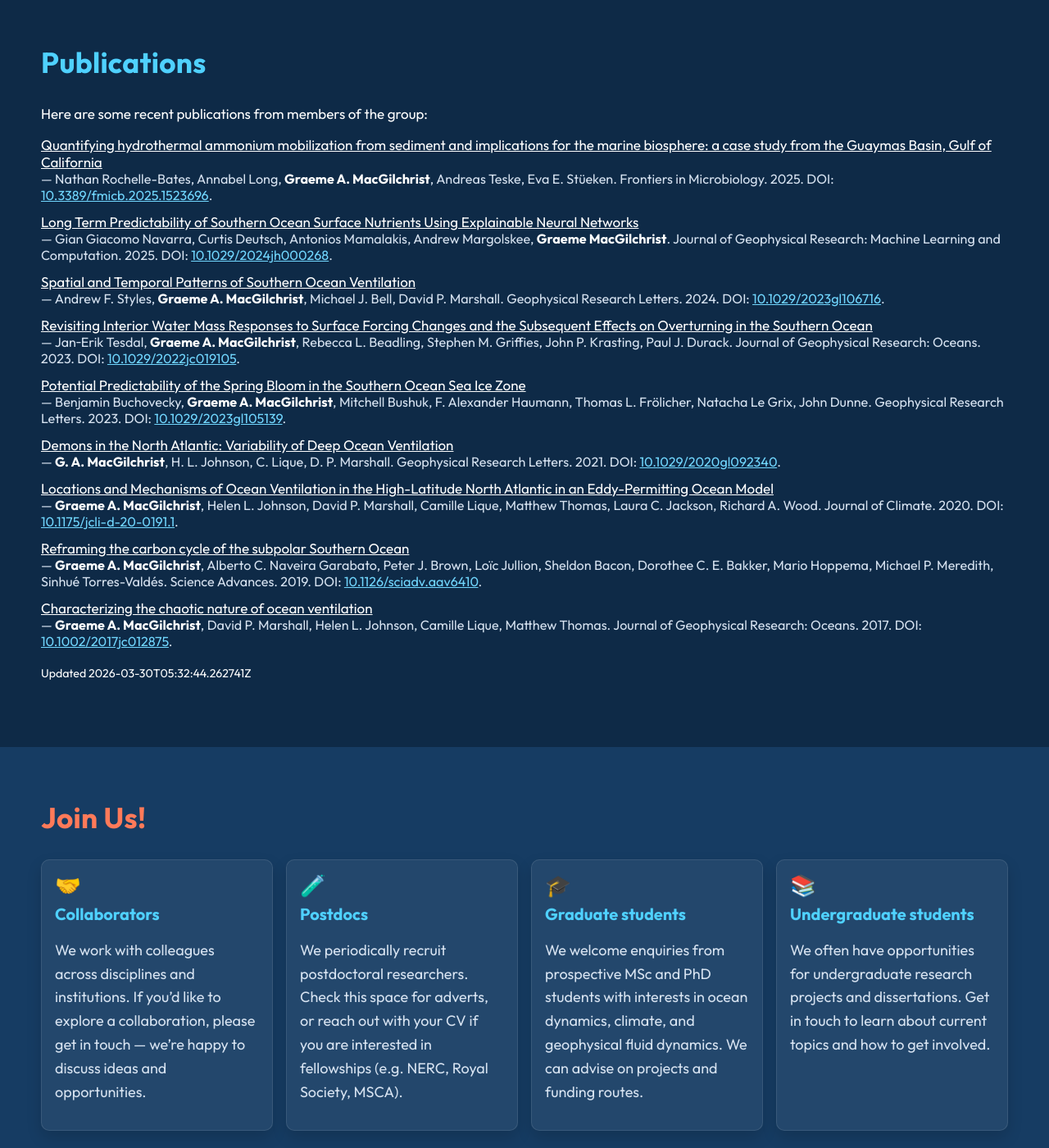
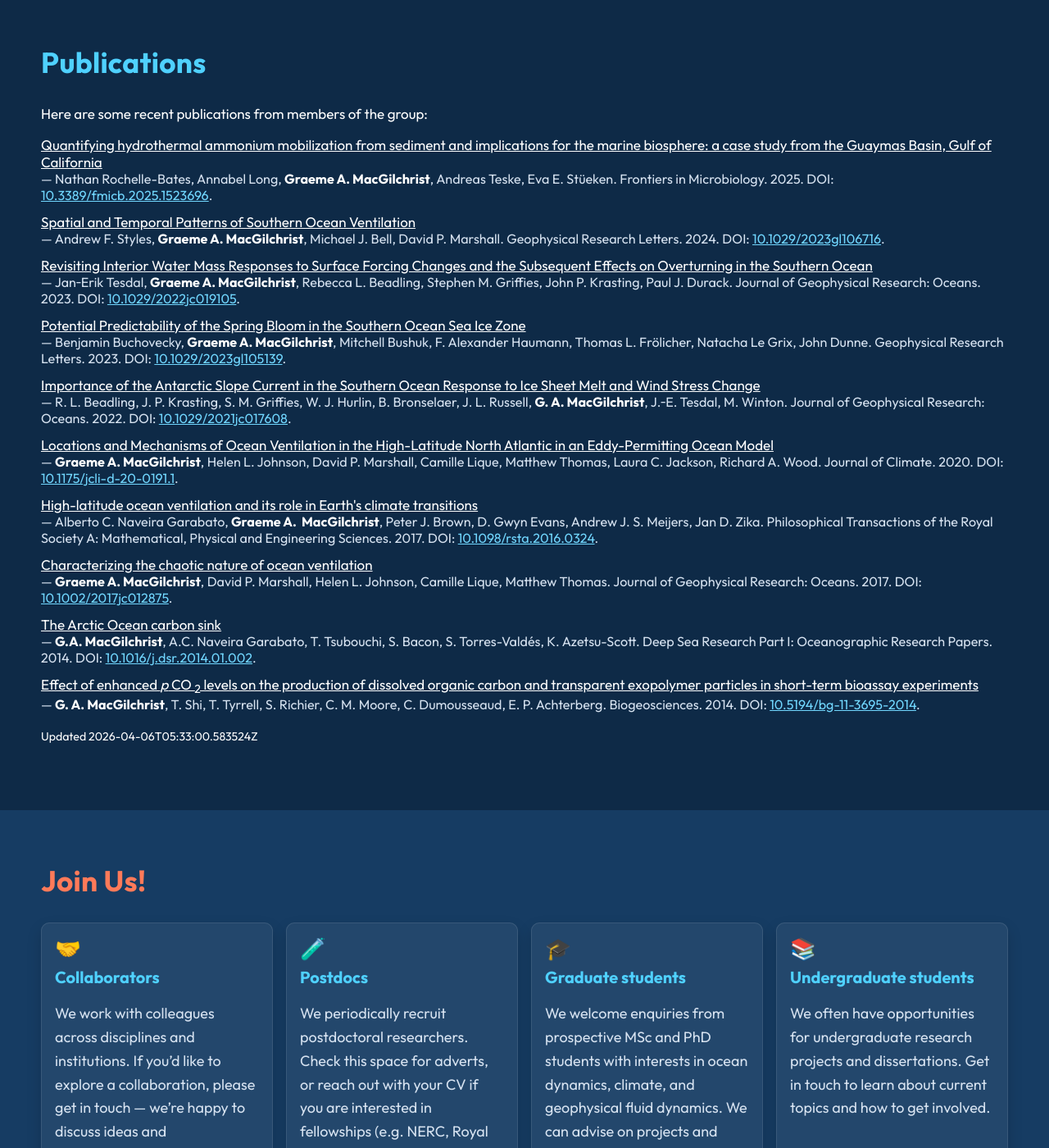
Before and after one commit to ODyn-StAndrews/ODyn-StAndrews.github.io, a Jekyll site: the page built from index.html, in a window 1280 px wide and 1400 px high, scrolled down 4964 px. Shown: the whole window at 82% size. Built offline with Jekyll 4.4.1, drawn with Linux system fonts in a browser that asks for light colours.

Commit message:
chore: update publications data

```diff
--- a/_data/publications.json
+++ b/_data/publications.json
@@ -1,6 +1,6 @@
 {
-  "generated_at": "2026-03-30T05:32:44.262741Z",
-  "count": 9,
+  "generated_at": "2026-04-06T05:33:00.583524Z",
+  "count": 10,
   "items": [
     {
       "title": "Quantifying hydrothermal ammonium mobilization from sediment and implications for the marine biosphere: a case study from the Guaymas Basin, Gulf of California",
@@ -16,22 +16,6 @@
       "year": 2025,
       "doi": "10.3389/fmicb.2025.1523696",
       "url": "https://doi.org/10.3389/fmicb.2025.1523696",
-      "type": "journal-article"
-    },
-    {
-      "title": "Long Term Predictability of Southern Ocean Surface Nutrients Using Explainable Neural Networks",
-      "authors": "Gian Giacomo Navarra, Curtis Deutsch, Antonios Mamalakis, Andrew Margolskee, Graeme MacGilchrist",
-      "authors_list": [
-        "Gian Giacomo Navarra",
-        "Curtis Deutsch",
-        "Antonios Mamalakis",
-        "Andrew Margolskee",
-        "Graeme MacGilchrist"
-      ],
-      "venue": "Journal of Geophysical Research: Machine Learning and Computation",
-      "year": 2025,
-      "doi": "10.1029/2024jh000268",
-      "url": "https://doi.org/10.1029/2024jh000268",
       "type": "journal-article"
     },
     {
@@ -85,18 +69,23 @@
       "type": "journal-article"
     },
     {
-      "title": "Demons in the North Atlantic: Variability of Deep Ocean Ventilation",
-      "authors": "G. A. MacGilchrist, H. L. Johnson, C. Lique, D. P. Marshall",
+      "title": "Importance of the Antarctic Slope Current in the Southern Ocean Response to Ice Sheet Melt and Wind Stress Change",
+      "authors": "R. L. Beadling, J. P. Krasting, S. M. Griffies, W. J. Hurlin, B. Bronselaer, J. L. Russell, G. A. MacGilchrist, J.\u2010E. Tesdal, M. Winton",
       "authors_list": [
+        "R. L. Beadling",
+        "J. P. Krasting",
+        "S. M. Griffies",
+        "W. J. Hurlin",
+        "B. Bronselaer",
+        "J. L. Russell",
         "G. A. MacGilchrist",
-        "H. L. Johnson",
-        "C. Lique",
-        "D. P. Marshall"
+        "J.\u2010E. Tesdal",
+        "M. Winton"
       ],
-      "venue": "Geophysical Research Letters",
-      "year": 2021,
-      "doi": "10.1029/2020gl092340",
-      "url": "https://doi.org/10.1029/2020gl092340",
+      "venue": "Journal of Geophysical Research: Oceans",
+      "year": 2022,
+      "doi": "10.1029/2021jc017608",
+      "url": "https://doi.org/10.1029/2021jc017608",
       "type": "journal-article"
     },
     {
@@ -118,23 +107,20 @@
       "type": "journal-article"
     },
     {
-      "title": "Reframing the carbon cycle of the subpolar Southern Ocean",
-      "authors": "Graeme A. MacGilchrist, Alberto C. Naveira Garabato, Peter J. Brown, Lo\u00efc Jullion, Sheldon Bacon, Dorothee C. E. Bakker, Mario Hoppema, Michael P. Meredith, Sinhu\u00e9 Torres-Vald\u00e9s",
+      "title": "High-latitude ocean ventilation and its role in Earth's climate transitions",
+      "authors": "Alberto C. Naveira Garabato, Graeme A.\u00a0 MacGilchrist, Peter J. Brown, D. Gwyn Evans, Andrew J. S. Meijers, Jan D. Zika",
       "authors_list": [
-        "Graeme A. MacGilchrist",
         "Alberto C. Naveira Garabato",
+        "Graeme A.\u00a0 MacGilchrist",
         "Peter J. Brown",
-        "Lo\u00efc Jullion",
-        "Sheldon Bacon",
-        "Dorothee C. E. Bakker",
-        "Mario Hoppema",
-        "Michael P. Meredith",
-        "Sinhu\u00e9 Torres-Vald\u00e9s"
+        "D. Gwyn Evans",
+        "Andrew J. S. Meijers",
+        "Jan D. Zika"
       ],
-      "venue": "Science Advances",
-      "year": 2019,
-      "doi": "10.1126/sciadv.aav6410",
-      "url": "https://doi.org/10.1126/sciadv.aav6410",
+      "venue": "Philosophical Transactions of the Royal Society A: Mathematical, Physical and Engineering Sciences",
+      "year": 2017,
+      "doi": "10.1098/rsta.2016.0324",
+      "url": "https://doi.org/10.1098/rsta.2016.0324",
       "type": "journal-article"
     },
     {
@@ -152,6 +138,41 @@
       "doi": "10.1002/2017jc012875",
       "url": "https://doi.org/10.1002/2017jc012875",
       "type": "journal-article"
+    },
+    {
+      "title": "The Arctic Ocean carbon sink",
+      "authors": "G.A. MacGilchrist, A.C. Naveira Garabato, T. Tsubouchi, S. Bacon, S. Torres-Vald\u00e9s, K. Azetsu-Scott",
+      "authors_list": [
+        "G.A. MacGilchrist",
+        "A.C. Naveira Garabato",
+        "T. Tsubouchi",
+        "S. Bacon",
+        "S. Torres-Vald\u00e9s",
+        "K. Azetsu-Scott"
+      ],
+      "venue": "Deep Sea Research Part I: Oceanographic Research Papers",
+      "year": 2014,
+      "doi": "10.1016/j.dsr.2014.01.002",
+      "url": "https://doi.org/10.1016/j.dsr.2014.01.002",
+      "type": "journal-article"
+    },
+    {
+      "title": "Effect of enhanced\n                    <i>p</i>\n                    CO\n                    <sub>2</sub>\n                    levels on the production of dissolved organic carbon and transparent exopolymer particles in short-term bioassay experiments",
+      "authors": "G. A. MacGilchrist, T. Shi, T. Tyrrell, S. Richier, C. M. Moore, C. Dumousseaud, E. P. Achterberg",
+      "authors_list": [
+        "G. A. MacGilchrist",
+        "T. Shi",
+        "T. Tyrrell",
+        "S. Richier",
+        "C. M. Moore",
+        "C. Dumousseaud",
+        "E. P. Achterberg"
+      ],
+      "venue": "Biogeosciences",
+      "year": 2014,
+      "doi": "10.5194/bg-11-3695-2014",
+      "url": "https://doi.org/10.5194/bg-11-3695-2014",
+      "type": "journal-article"
     }
   ]
 }
```
